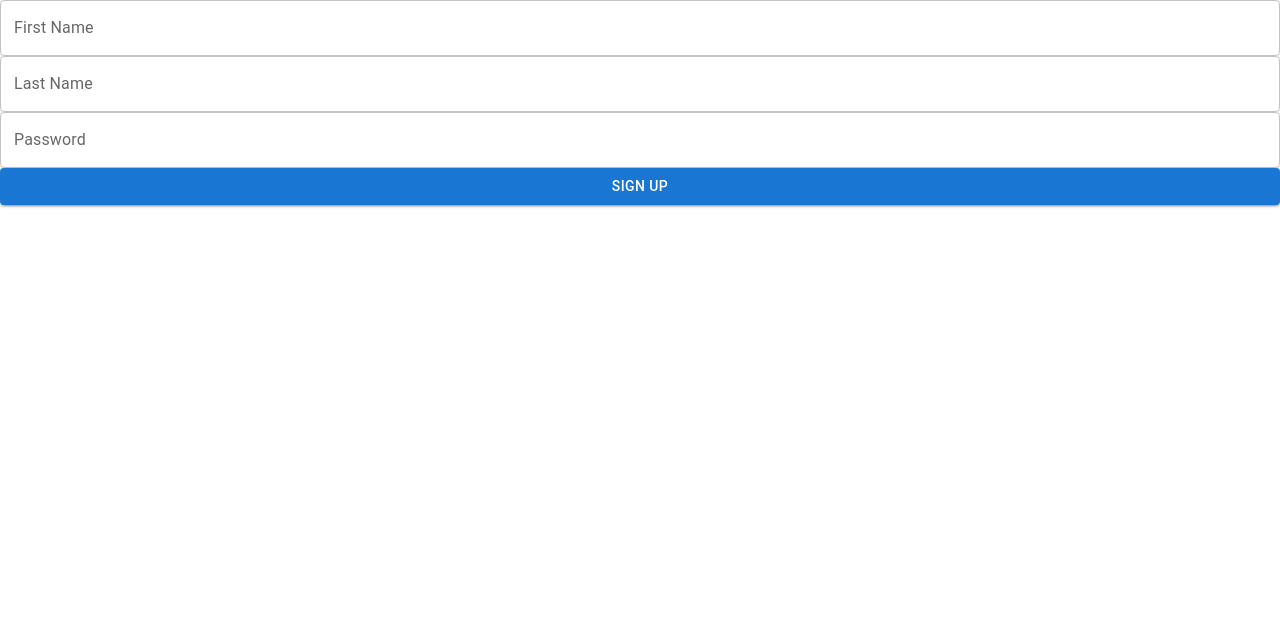
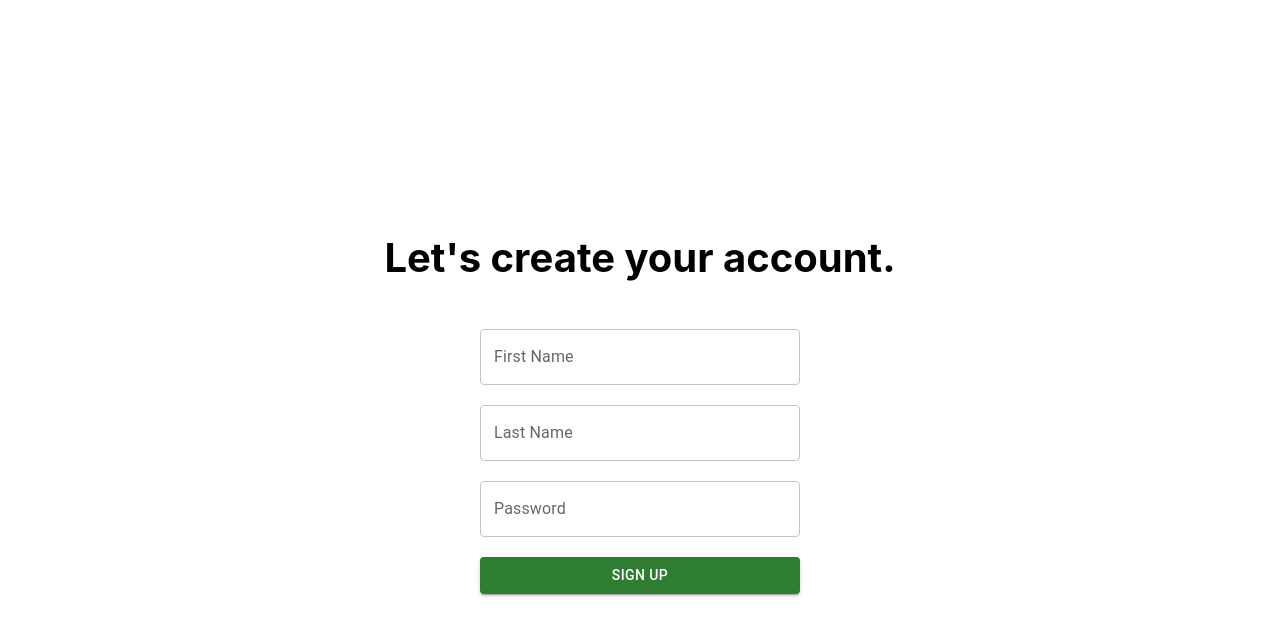
Before and after one commit to Kyle-Ortiz/group-hack-project, a Next.js app: page /signup in a window 1280 px wide. Shown: the top 636 px of the page. Built offline with nearby package versions, Linux system fonts and the light colour scheme.

Commit message:
working control form and some styling

```diff
--- a/Components/Signup.js
+++ b/Components/Signup.js
@@ -20,10 +20,13 @@ function Signup() {
           setSignUpForm(firstState)
      }
   return <div id="signup-form">
-              <TextField id="outlined-basic" name="first" value={signUpForm.first} onChange={(e)=> inputChange(e)} label="First Name" variant="outlined" />
-              <TextField id="outlined-basic" name="last"value={signUpForm.last} onChange={(e)=>inputChange(e)} label="Last Name" variant="outlined" />
-              <TextField id="outlined-basic" type="password" name="Password"value={signUpForm.Password} onChange={(e) => inputChange(e)} label="Password" variant="outlined" />
-              <Button onClick={submit}variant="contained">Sign up</Button>
+               <div >
+                    <h1 id="signup-header">Let's create your account.</h1>
+               </div>
+              <TextField className="text-field" id="outlined-basic" name="first" value={signUpForm.first} onChange={(e)=> inputChange(e)} label="First Name" variant="outlined" />
+              <TextField className="text-field" id="outlined-basic" name="last"value={signUpForm.last} onChange={(e)=>inputChange(e)} label="Last Name" variant="outlined" />
+              <TextField className="text-field" id="outlined-basic" type="password" name="Password"value={signUpForm.Password} onChange={(e) => inputChange(e)} label="Password" variant="outlined" />
+              <Button id="signup-button" color="success" onClick={submit}variant="contained">Sign up</Button>
   </div>;
 }
 
--- a/styles/signup.css
+++ b/styles/signup.css
@@ -1,4 +1,21 @@
 #signup-form {
      display: flex;
      flex-direction: column;
+     align-items: center;
+     width: 100vw;
+     gap: 1.25rem;
+     height: 100vh;
+     justify-content: center;
 }
+
+.text-field {
+     width: 25%;
+}
+
+#signup-button {
+     width: 25%;
+}
+
+#signup-header {
+     font-size: 2.5rem;
+}
```
